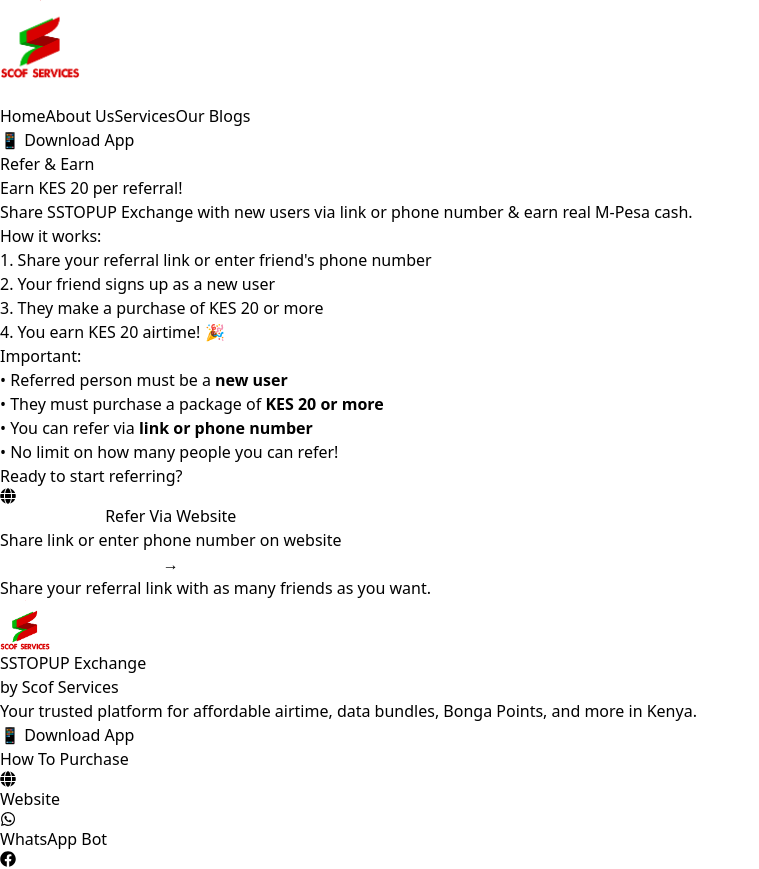
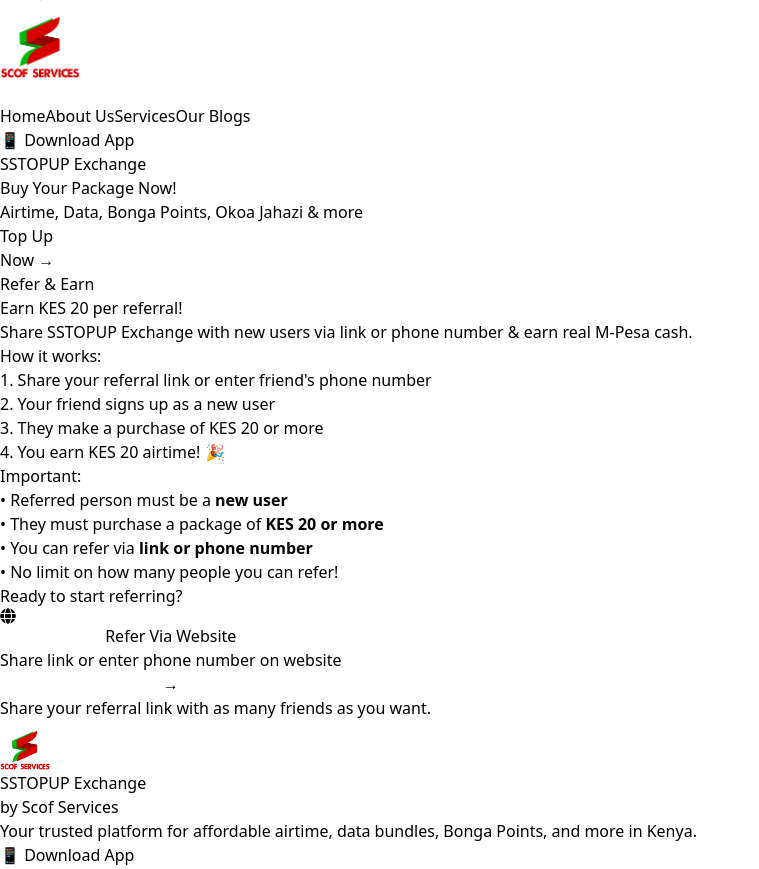
Before and after one commit to Towett01/scoff, a Next.js app: page /refer in a window 1280 px wide. Shown: the top 869 px of the page, without its empty margins (0-759 px from the left). Built offline with nearby package versions, Linux system fonts and the light colour scheme.

Commit message:
Add buy guide with free channels to refer page

```diff
--- a/src/app/(user)/refer/page.tsx
+++ b/src/app/(user)/refer/page.tsx
@@ -3,7 +3,7 @@
 import Link from "next/link";
 import { FaGlobe, FaWhatsapp, FaFacebook, FaStore } from "react-icons/fa";
 import { motion } from "framer-motion";
-import { trackReferMethodChosen, trackReferWhatsAppShare } from "@/lib/analytics";
+import { trackReferMethodChosen, trackReferWhatsAppShare, trackTopUp } from "@/lib/analytics";
 
 export default function ReferPage() {
   const [chosen, setChosen] = useState(false);
@@ -11,6 +11,35 @@
   return (
     <section className="min-h-screen bg-gradient-to-br from-green-50 via-white to-red-50 flex items-center justify-center px-4 py-16">
       <div className="max-w-lg w-full">
+
+        {/* Top Up Banner - always visible */}
+        <motion.div
+          initial={{ opacity: 0, y: -10 }}
+          animate={{ opacity: 1, y: 0 }}
+          transition={{ duration: 0.5 }}
+          className="mb-6"
+        >
+          <Link
+            href="https://datarush.lunar.cyou/sstopup"
+            target="_blank"
+            rel="noopener noreferrer"
+            onClick={() => trackTopUp("refer_page_banner")}
+            className="block bg-gradient-to-r from-green-500 to-green-600 rounded-2xl p-5 shadow-lg hover:shadow-xl transition-all duration-300 hover:scale-[1.02]"
+          >
+            <div className="flex items-center justify-between">
+              <div>
+                <p className="text-green-100 text-xs font-semibold uppercase tracking-wider mb-1">SSTOPUP Exchange</p>
+                <p className="text-white text-xl font-bold">Buy Your Package Now!</p>
+                <p className="text-green-100 text-sm mt-1">Airtime, Data, Bonga Points, Okoa Jahazi &amp; more</p>
+              </div>
+              <div className="bg-white rounded-xl px-4 py-3 flex-shrink-0">
+                <p className="text-green-600 font-bold text-sm">Top Up</p>
+                <p className="text-green-600 font-bold text-sm">Now →</p>
+              </div>
+            </div>
+          </Link>
+        </motion.div>
+
         {!chosen ? (
           <motion.div
             initial={{ opacity: 0, y: 30 }}
```
